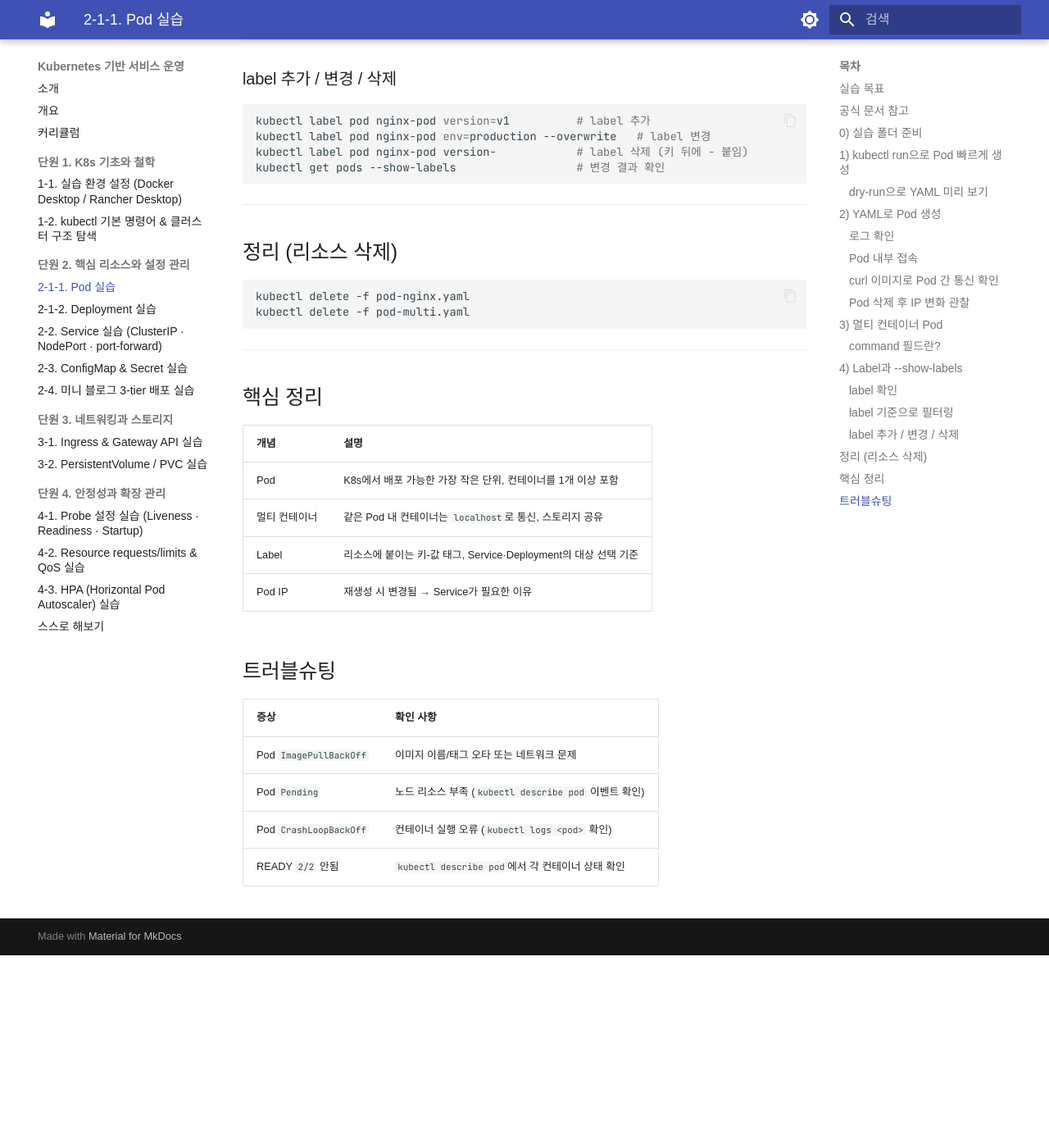
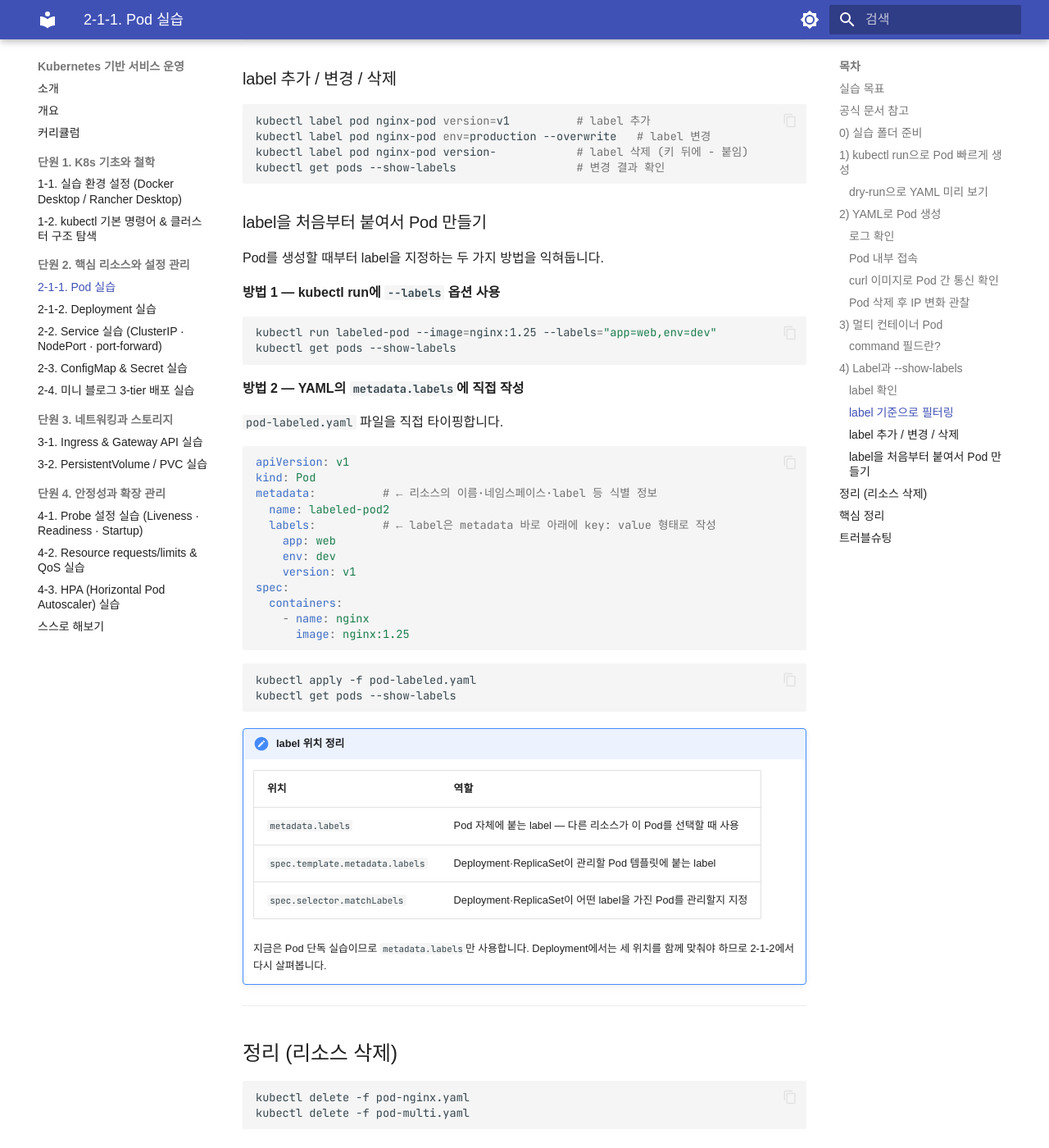
Before and after one commit to skilleat-labs/docker-k8s-labs, an MkDocs documentation site: the page built from docs/modules/module10/2-1-1.md, in a window 1280 px wide and 1400 px high, scrolled down 5722 px. Shown: the whole window at 82% size. Built offline with MkDocs 1.6.1 and Material for MkDocs 9.7.7, drawn with Linux system fonts in a browser that asks for light colours; some web fonts are replaced; before the commit the page ends 6887 px from its top, so only the background shows below that.

Commit message:
docs: label 생성 실습 추가 — kubectl run과 YAML 두 가지 방법 및 label 위치 정리

````diff
--- a/docs/modules/module10/2-1-1.md
+++ b/docs/modules/module10/2-1-1.md
@@ -286,6 +286,50 @@ kubectl label pod nginx-pod version-            # label 삭제 (키 뒤에 - 붙
 kubectl get pods --show-labels                  # 변경 결과 확인
 ```
 
+### label을 처음부터 붙여서 Pod 만들기
+
+Pod를 생성할 때부터 label을 지정하는 두 가지 방법을 익혀둡니다.
+
+**방법 1 — kubectl run에 `--labels` 옵션 사용**
+
+```bash
+kubectl run labeled-pod --image=nginx:1.25 --labels="app=web,env=dev"
+kubectl get pods --show-labels
+```
+
+**방법 2 — YAML의 `metadata.labels`에 직접 작성**
+
+`pod-labeled.yaml` 파일을 직접 타이핑합니다.
+
+```yaml
+apiVersion: v1
+kind: Pod
+metadata:          # ← 리소스의 이름·네임스페이스·label 등 식별 정보
+  name: labeled-pod2
+  labels:          # ← label은 metadata 바로 아래에 key: value 형태로 작성
+    app: web
+    env: dev
+    version: v1
+spec:
+  containers:
+    - name: nginx
+      image: nginx:1.25
+```
+
+```bash
+kubectl apply -f pod-labeled.yaml
+kubectl get pods --show-labels
+```
+
+!!! note "label 위치 정리"
+    | 위치 | 역할 |
+    |---|---|
+    | `metadata.labels` | Pod 자체에 붙는 label — 다른 리소스가 이 Pod를 선택할 때 사용 |
+    | `spec.template.metadata.labels` | Deployment·ReplicaSet이 관리할 Pod 템플릿에 붙는 label |
+    | `spec.selector.matchLabels` | Deployment·ReplicaSet이 어떤 label을 가진 Pod를 관리할지 지정 |
+
+    지금은 Pod 단독 실습이므로 `metadata.labels`만 사용합니다. Deployment에서는 세 위치를 함께 맞춰야 하므로 2-1-2에서 다시 살펴봅니다.
+
 ---
 
 ## 정리 (리소스 삭제)
````
